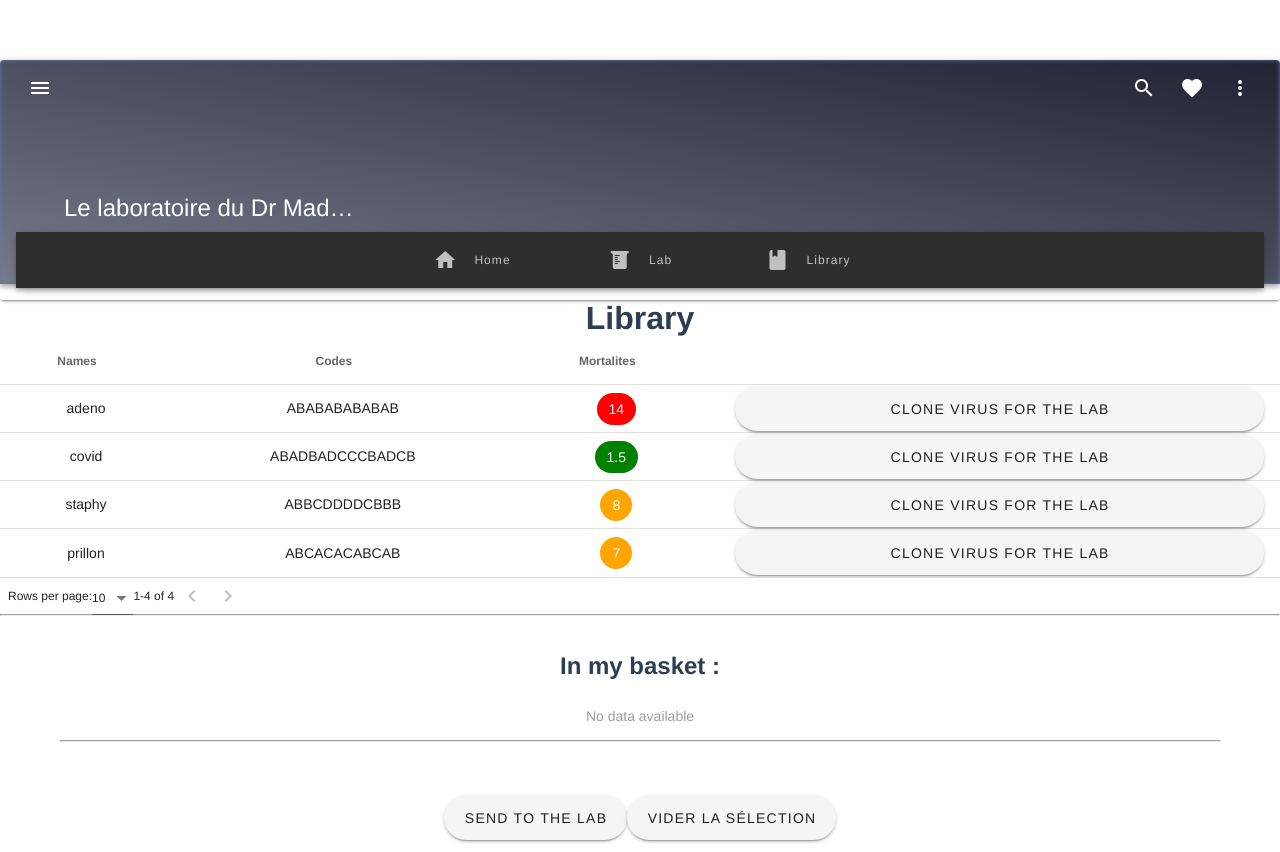
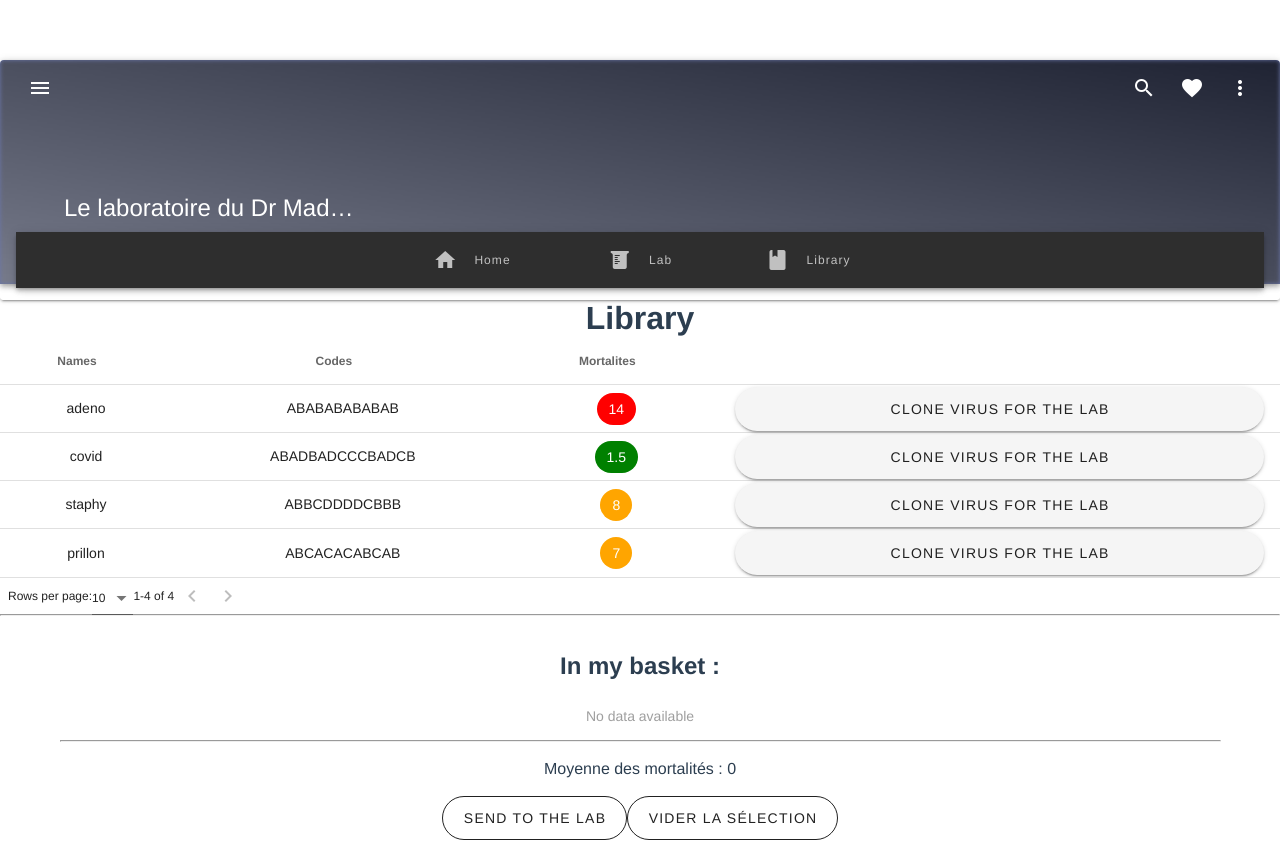
Before and after one commit to RyuJah/tp3, a Vue app: page /library/1 in a window 1280 px wide. Built offline with nearby package versions, Linux system fonts and the light colour scheme.

Commit message:
project init

```diff
--- a/src/views/Basket.vue
+++ b/src/views/Basket.vue
@@ -2,12 +2,6 @@
   <div>
     <hr><br><br>
     <h2>In my basket :</h2>
-<!--    <table >
-      <tr><td>Name</td><td>Code</td><td>% Mortality</td></tr>
-      <tr v-for="(v,index) in basket" :key="index">
-        <td>{{v.name}}</td><td>{{v.code}}</td><td>{{v.mortalite}}</td>
-      </tr>
-    </table>-->
     <v-container>
       <v-data-table
           :headers="data"
@@ -16,20 +10,26 @@
           hide-default-footer
           class="elevation-1"
       >
-
-
+        <template>
+              <v-btn class="mx-2" fab dark small color="pink" @click="deleteBasket">
+                <v-icon dark>mdi-heart</v-icon>
+              </v-btn>
+        </template>
       </v-data-table><hr><br>
+      Moyenne des mortalités : {{average}}
       <br><br>
       <v-btn @click="sendToLab"
              class="ma-4 pa-4"
              large
              rounded
+             outlined
       >Send to the lab
       </v-btn>
       <v-btn @click="clearBasket"
               class="ma-4 pa-4"
               large
               rounded
+             outlined
       >Vider la sélection
       </v-btn>
     </v-container>
@@ -66,6 +66,10 @@
       clearBasket: function() {
         this.$store.commit('basket/clearBasket')
       },
+
+      deleteBasket : function (){
+        this.$store.commit("basket/removeVirusFromBasket")
+      }
     },
   }
 </script>
```
